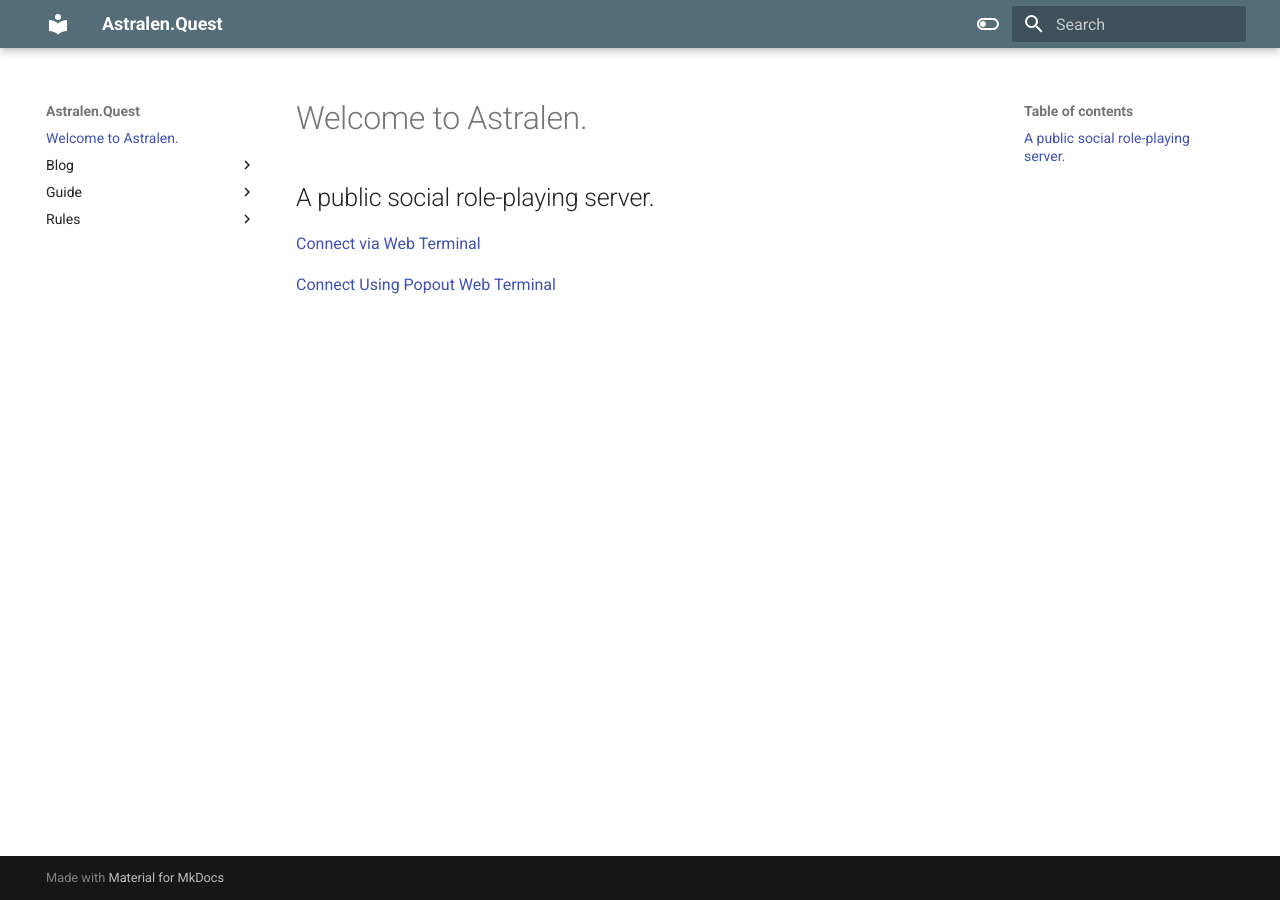
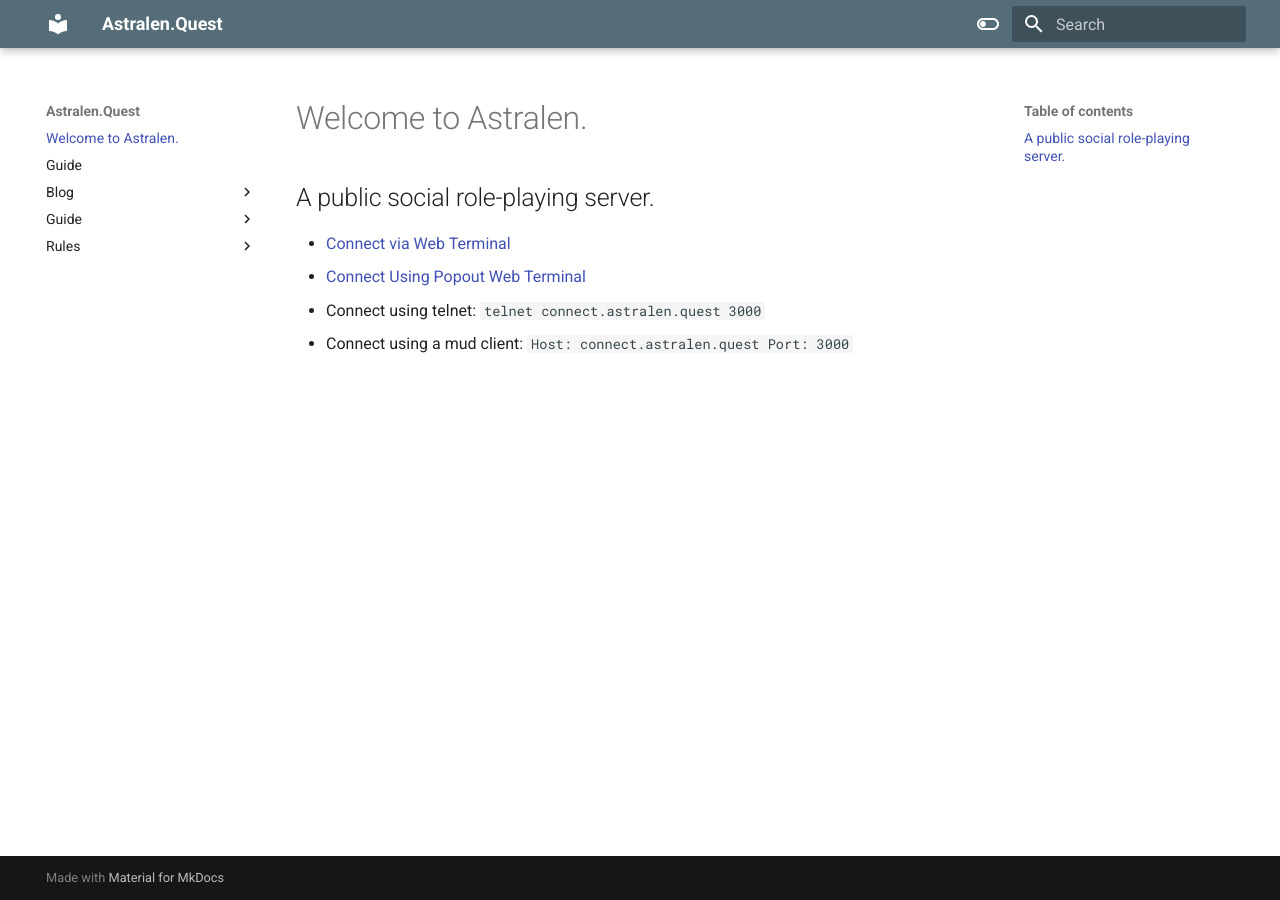
Before and after one commit to tvalladon/astralen-web, an MkDocs documentation site: the page built from docs/index.md, in a window 1280 px wide. Built offline with MkDocs 1.6.1 and Material for MkDocs 9.7.7, drawn with Linux system fonts in a browser that asks for light colours.

Commit message:
Cleaning up the guides

```diff
--- a/docs/index.md
+++ b/docs/index.md
@@ -2,10 +2,10 @@
 
 ## A public social role-playing server.
 
-[Connect via Web Terminal](https://webterm.astralen.quest)
-
-[Connect Using Popout Web Terminal](# "openPopup")
-
+ * [Connect via Web Terminal](https://webterm.astralen.quest)
+ * [Connect Using Popout Web Terminal](# "openPopup")
+ * Connect using telnet: `telnet connect.astralen.quest 3000`
+ * Connect using a mud client: `Host: connect.astralen.quest Port: 3000`
 
 
 <script> document.addEventListener("DOMContentLoaded", function() { var link = document.querySelector('a[href="#"][title="openPopup"]'); if (link) { link.addEventListener("click", function(event) { event.preventDefault(); openPopup(); }); } }); function openPopup() { var url = "https://webterm.astralen.quest"; var width = 800; var height = 600; var options = "toolbar=no, location=no, status=no, menubar=no, scrollbars=no, resizable=yes, width=" + width + ", height=" + height; window.open(url, "_blank", options); } </script>
```
Also changed, not shown: docs/blog/index.md (+2 -0 lines), docs/guide.md (added, +11 -0 lines), docs/guide/1. Index.md (deleted, +0 -12 lines), docs/guide/Commands Guide.md (renamed from docs/guide/4. Commands Guide.md), docs/guide/Consent in Role-Playing.md (renamed from docs/guide/2. Consent in Role-Playing.md), docs/guide/Examples of Player Interactions.md (renamed from docs/guide/5. Examples of Player Interactions.md), docs/guide/Introduction.md (renamed from docs/guide/3. Introduction.md).
